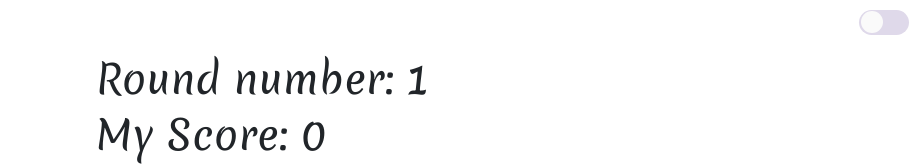
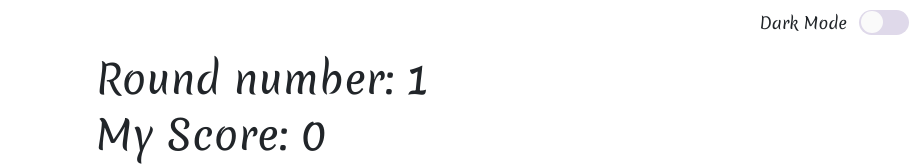
Before and after one commit to mohsinahmxd/rockpaperscissor, a plain HTML site: page index.html in a window 1280 px wide. Shown: the top 164 px of the page, without its empty margins (361-1280 px from the left). Drawn offline with nearby package versions, Linux system fonts and the light colour scheme.

Commit message:
dark mode fully complete

```diff
--- a/index.html
+++ b/index.html
@@ -13,12 +13,9 @@
 <body>
 
     <div class="dark-mode-switch-container">
-        <!-- <div class="dark-mode-text">Dark Mode:</div>
-        <button type="button" class="btn btn-success">OFF</button> -->
-
+        <div class="dark-mode-text">Dark Mode</div>
         <input type="checkbox" hidden="hidden" id="darkmode"">
         <label class="switch" for="darkmode"></label>
-
     </div>
 
     <div class="round-score-info">
--- a/style.css
+++ b/style.css
@@ -12,7 +12,6 @@ button:hover {
 
 * {
     font-family: 'Merienda';font-size: 16px;
-    /* background-color: black !important; */
 }
 
 body {
@@ -44,6 +43,11 @@ body {
     width: 100%;
     margin-top: 10px;
     margin-right: 20px;
+}
+
+.dark-mode-text {
+    margin-right: 12px;
+    margin-top: 1px;
 }
 
 .switch {
```
